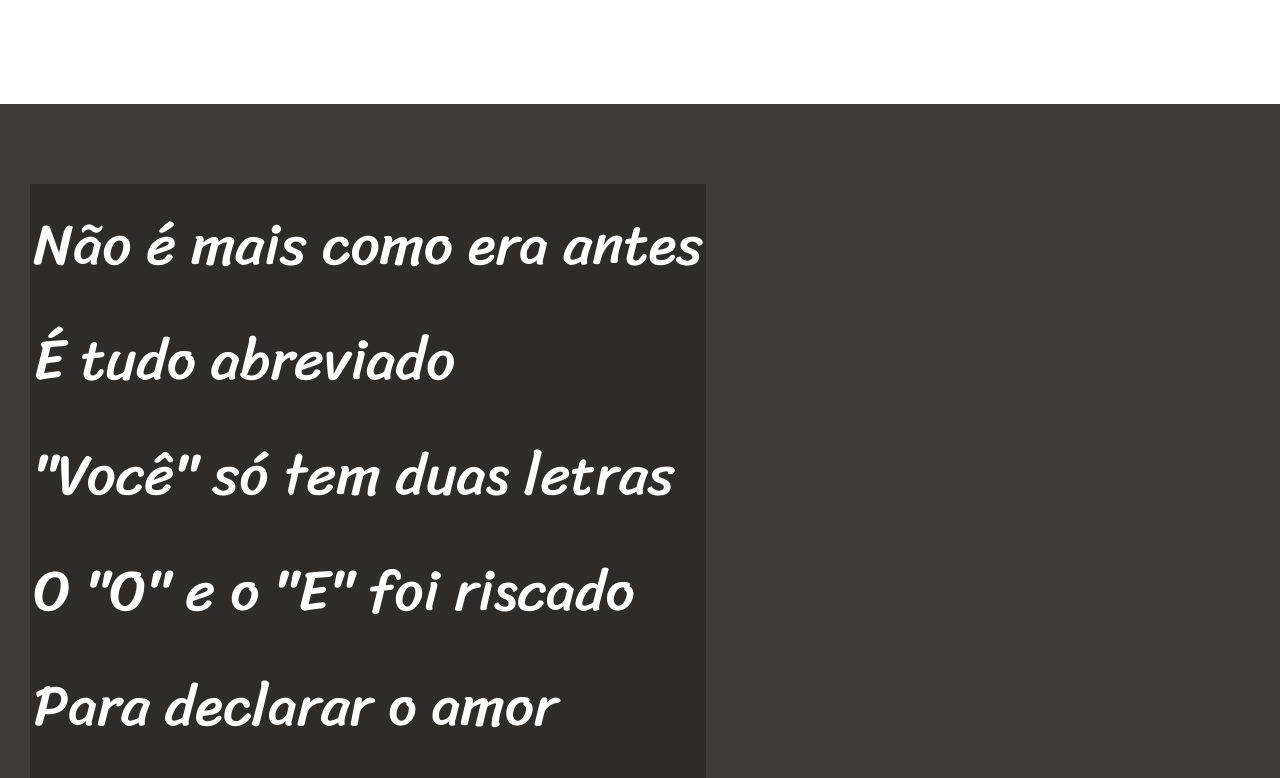
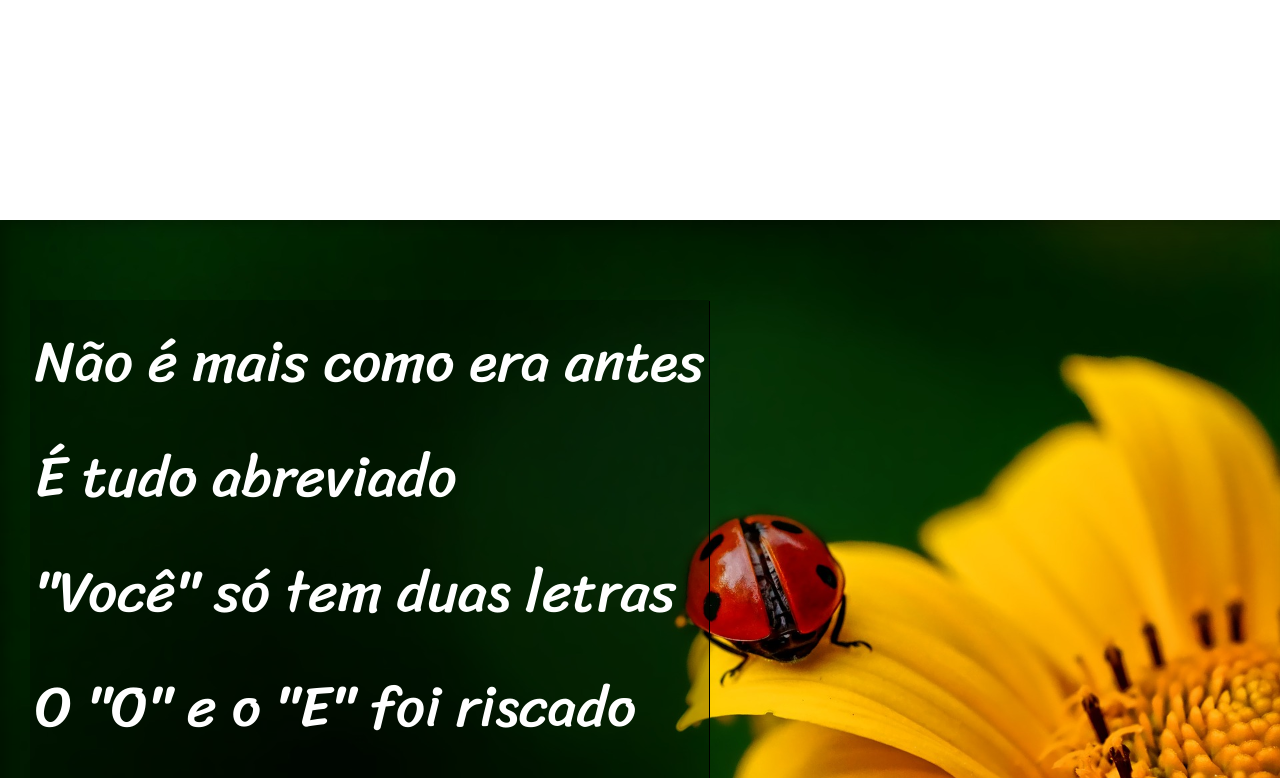
Before and after one commit to NzitaKatendi/HTML5-CSS3, a plain HTML site: page Módulo 3/index.html in a window 1280 px wide. Shown: the part 1122-1900 px from the top of the page. Drawn offline with Linux system fonts and the light colour scheme.

Commit message:
I finished the second project

```diff
--- a/Módulo 3/estilo/style.css
+++ b/Módulo 3/estilo/style.css
@@ -65,12 +65,32 @@ section.normal {
 section.imagem {
     background-color: rgb(62, 58, 58);
     color: white;
+    box-shadow: inset 6px 6px 13px 0px rgba(0, 0, 0, 0.253);
+    background-attachment: fixed;
 }
 
 section.imagem > p {
     display: inline-block;
-    padding: 3.5px;
+    padding: 5px;
     background-color: rgba(0, 0, 0, 0.253);
+    box-shadow: 1px 1px 0px black;
+
+}
+
+section#img01 {
+    background-image: url(../imagens/background001.jpg);
+    background-position: right center;
+    background-size: cover;
+}
+
+section#img02 {
+    background-image: url(../imagens/background002.jpg);
+    background-size: cover;
+
+}
+
+section > p {
+    padding-bottom: 2em;
 }
 
 footer {
--- a/Módulo 3/index.html
+++ b/Módulo 3/index.html
@@ -28,7 +28,7 @@
     </p>
 </section>
 
-<section class="imagem">
+<section class="imagem" id="img01">
     <p>
         Não é mais como era antes <br>
         É tudo abreviado <br>
@@ -62,7 +62,7 @@
     </p>
 </section>
 
-<section class="imagem">
+<section class="imagem" id="img02">
     <p>
         Tenho saudade das cartas <br>
         Escritas com a própria mão <br>
```
